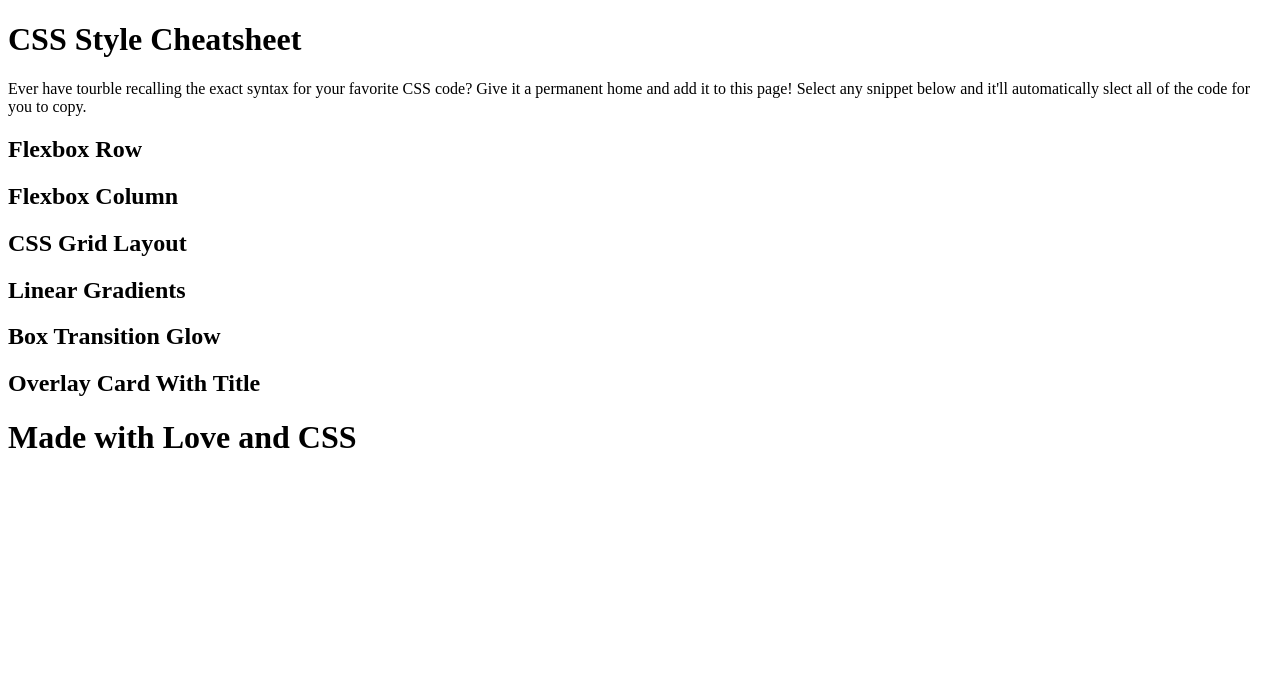
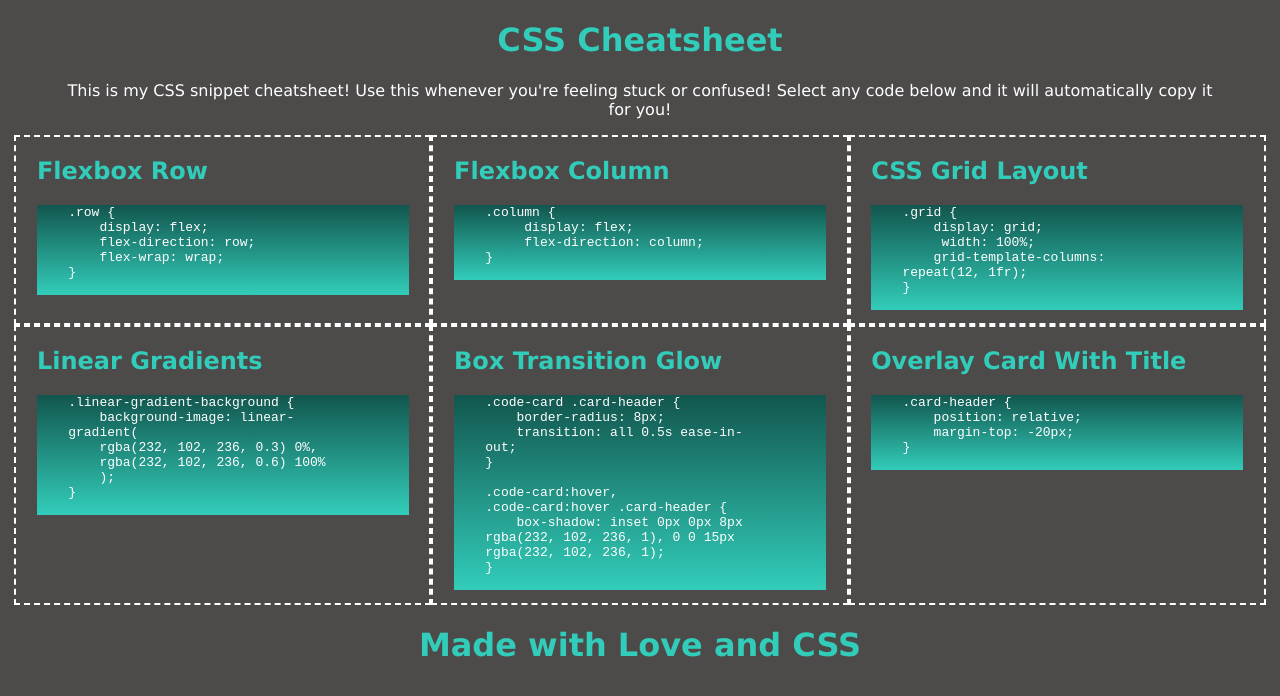
Before and after one commit to erothman1/css-cheatsheet, a plain HTML site: page index.html in a window 1280 px wide. Drawn offline with Linux system fonts and the light colour scheme.

Commit message:
styled html

```diff
--- a/assets/style.css
+++ b/assets/style.css
@@ -0,0 +1,72 @@
+:root {
+    --text-color: rgb(50, 205, 186);
+    --code-color: white;
+    --text-font: Verdana, Geneva, Tahoma, sans-serif;
+    --code-font: monospace;
+}
+
+* {
+    background-color: rgb(77, 74, 74);
+}
+
+header h1 {
+    text-align: center;
+    color: var(--text-color);
+    font-family: var(--text-font);
+}
+
+header p {
+    text-align: center;
+    color: var(--code-color);
+    font-family: var(--text-font);
+    padding-left: 50px;
+    padding-right: 50px;
+}
+
+main {
+    display: flex;
+    flex-wrap: wrap;
+    justify-content: center;
+    flex-direction: row;
+
+}
+
+.fancy-box {
+    border: 2px dashed white;
+    flex-basis: 33%;
+    box-sizing: border-box;
+}
+
+.fancy-box h2 {
+    color: var(--text-color);
+    font-family: var(--text-font);
+    border: 2p solid white;
+    box-sizing: border-box;
+    margin-left: 5%;
+}
+
+.code {
+    color: var(--code-color);
+    background: linear-gradient(rgb(18, 86, 78), rgb(50, 205, 186));
+    box-sizing: border-box;
+    text-align: left;
+    margin-right: 5%;
+    margin-left: 5%;
+    flex-basis: 33%;
+    transition: all 1s ease-out;
+}
+
+.code:active {
+    user-select: all;
+}
+
+.code:hover {
+    margin-right: 3%;
+    margin-left: 3%;
+}
+
+footer {
+    color: var(--text-color);
+    font-family: var(--text-font);
+    text-align: center;
+}
--- a/index.html
+++ b/index.html
@@ -9,33 +9,80 @@
 </head>
 <body>
     <header>
-        <h1>CSS Style Cheatsheet</h1>
+        <h1>CSS Cheatsheet</h1>
         <article>
-            <p>Ever have tourble recalling the exact syntax for your
-                favorite CSS code? Give it a permanent home and add it
-                to this page! Select any snippet below and it'll automatically
-                slect all of the code for you to copy.
+            <p>This is my CSS snippet cheatsheet! Use this whenever you're feeling stuck or confused! Select any code below and it will automatically copy it for you!
             </p>
         </article>
     </header>
     <main>
-        <section>
+        <section class="fancy-box">
             <h2>Flexbox Row</h2>
+            <pre class="code">
+    .row {
+        display: flex;
+        flex-direction: row;
+        flex-wrap: wrap;
+    }
+            </pre>
         </section>
-        <section>
+        <section class="fancy-box">
             <h2>Flexbox Column</h2>
+            <pre class="code">
+    .column {
+         display: flex;
+         flex-direction: column;
+    }
+            </pre>
         </section>
-        <section>
+        <section class="fancy-box">
             <h2>CSS Grid Layout</h2>
+            <pre class="code">
+    .grid {
+        display: grid;
+         width: 100%;
+        grid-template-columns:
+    repeat(12, 1fr);
+    }
+            </pre>
         </section>
-        <section>
+        <section class="fancy-box">
             <h2>Linear Gradients</h2>
+            <pre class="code">
+    .linear-gradient-background {
+        background-image: linear-
+    gradient(
+        rgba(232, 102, 236, 0.3) 0%,
+        rgba(232, 102, 236, 0.6) 100%
+        );
+    }
+            </pre>
         </section>
-        <section>
+        <section class="fancy-box">
             <h2>Box Transition Glow</h2>
+            <pre class="code">
+    .code-card .card-header {
+        border-radius: 8px;
+        transition: all 0.5s ease-in-
+    out;
+    }
+
+    .code-card:hover,
+    .code-card:hover .card-header {
+        box-shadow: inset 0px 0px 8px
+    rgba(232, 102, 236, 1), 0 0 15px
+    rgba(232, 102, 236, 1);
+    }
+            </pre>
         </section>
-        <section>
+        <section class="fancy-box">
             <h2>Overlay Card With Title</h2>
+            <pre  class="code">
+    .card-header {
+        position: relative;
+        margin-top: -20px;
+    }
+            </pre>
         </section>
     </main>
     <footer>
```
